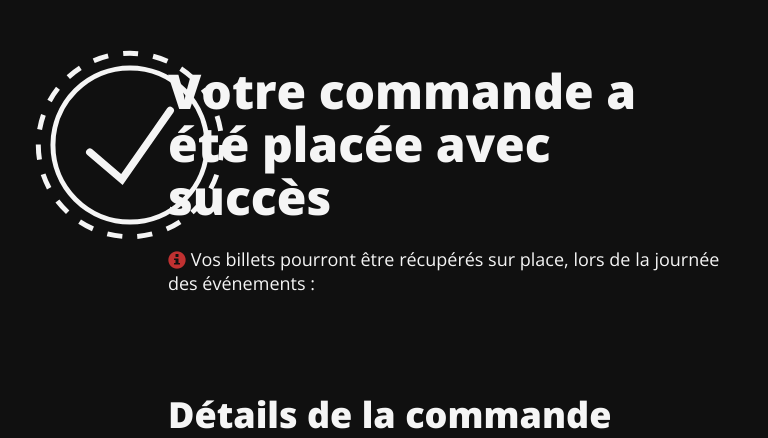
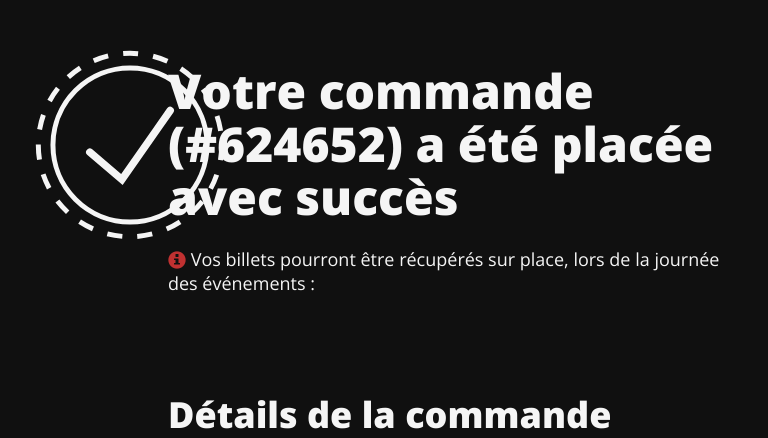
Before and after one commit to stelam/H16-site-de-vente-1, a PHP site: page /index.php?page=confirmation in a window 768 px wide. Shown: the part 127-565 px from the top of the page. Run offline with PHP 8.4, Linux system fonts and the light colour scheme; style sheets or scripts are compiled from the project's sources; some libraries are stand-ins or nearby versions.

Commit message:
code de configuration

```diff
--- a/maquette-statique/components/cart.php
+++ b/maquette-statique/components/cart.php
@@ -56,7 +56,7 @@
 				</div>
 
 				<div class="col-sm-2">
-					<input type="number" class="form-control input-lg" value="1" />
+					<input type="number" class="form-control input-lg" value="1" min="1" max="6" />
 				</div>
 
 				<div class="col-sm-1 actions">
--- a/maquette-statique/components/confirmation.php
+++ b/maquette-statique/components/confirmation.php
@@ -20,7 +20,7 @@
 
 <div class="col-sm-10 confirmation">
 	<div class="col-sm-12">
-		<h1>Votre commande a été placée avec succès</h1>
+		<h1>Votre commande (#624652) a été placée avec succès</h1>
 	</div>
 
 	<div class="col-sm-12 instructions">
--- a/maquette-statique/css/less/identification.less
+++ b/maquette-statique/css/less/identification.less
@@ -31,4 +31,17 @@
 	h2 {text-align: center; margin-top: 0px; margin-bottom: 30px;}
 
 	& > div {margin-bottom: 30px;}
+
+	@media @bp-xs {
+		.pull-right.col-sm-6 {
+			display: block !important;
+			float: none !important;
+		}
+	}
+
+	@media only screen and (min-width: 480px) and (max-width: 768px) {
+		.pull-right.col-sm-6 {
+			float: none !important;
+		}
+	}
 }
```
